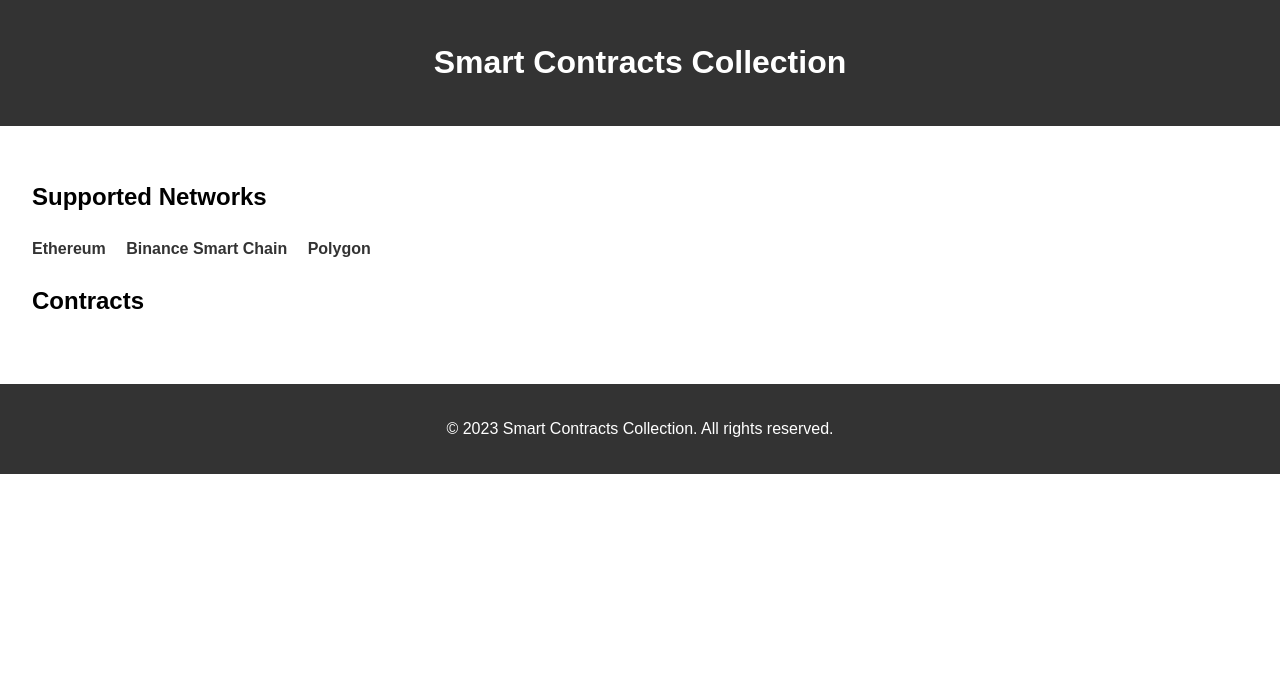
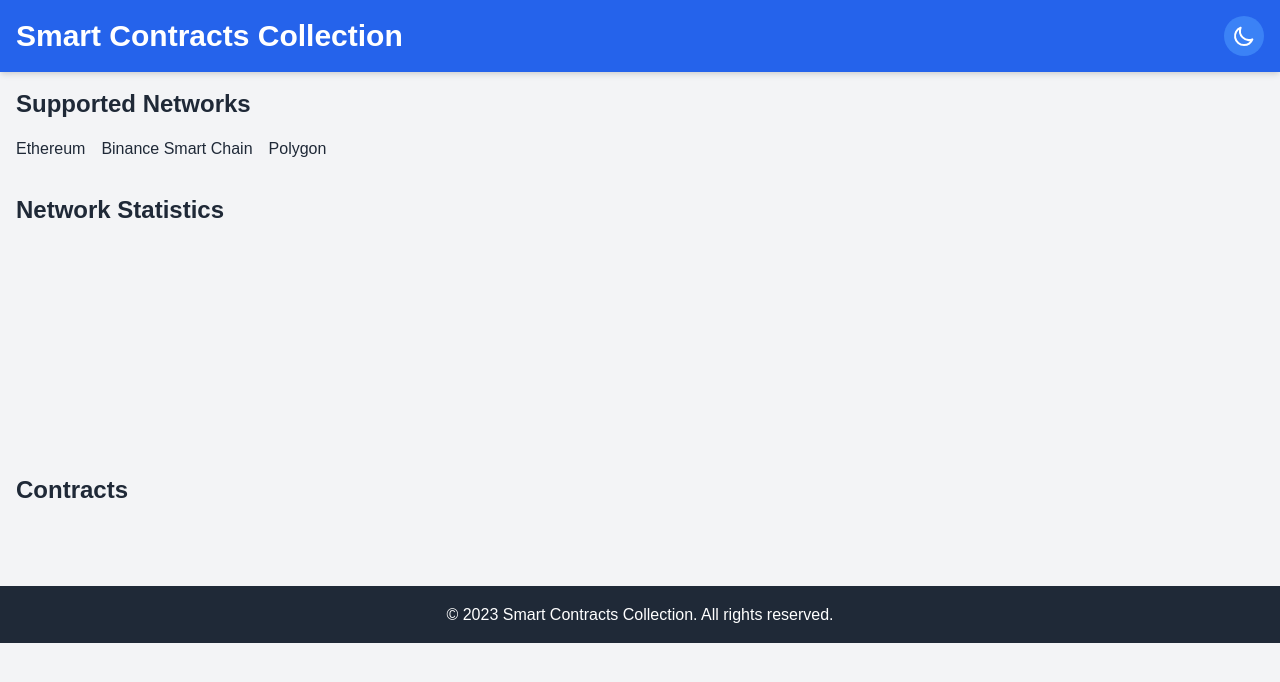
Before and after one commit to likhonsh3ikh/smart-contracts, a website: page index.html in a window 1280 px wide. Drawn offline with nearby package versions, Linux system fonts and the light colour scheme.

Commit message:
Update index.html

```diff
--- a/index.html
+++ b/index.html
@@ -3,29 +3,55 @@
 <head>
     <meta charset="UTF-8">
     <meta name="viewport" content="width=device-width, initial-scale=1.0">
-    <title>Smart Contracts Collection</title>
+    <title>Smart Contracts Collection - Curated Cryptocurrency Token Contracts</title>
+    <meta name="description" content="Explore our curated collection of smart contracts used by reputable cryptocurrency tokens across Ethereum, Binance Smart Chain, and Polygon networks.">
+    <meta name="keywords" content="smart contracts, cryptocurrency, blockchain, Ethereum, Binance Smart Chain, Polygon">
+    <link rel="stylesheet" href="https://cdn.jsdelivr.net/npm/tailwindcss@2.2.19/dist/tailwind.min.css">
     <link rel="stylesheet" href="static/css/styles.css">
+    <script src="https://cdn.jsdelivr.net/npm/chart.js"></script>
+    <script type="application/ld+json">
+    {
+      "@context": "https://schema.org",
+      "@type": "WebSite",
+      "name": "Smart Contracts Collection",
+      "url": "https://example.com",
+      "description": "A curated collection of smart contracts used by reputable cryptocurrency tokens across various blockchain networks."
+    }
+    </script>
 </head>
-<body>
-    <header>
-        <h1>Smart Contracts Collection</h1>
+<body class="bg-gray-100 dark:bg-gray-900 text-gray-800 dark:text-gray-200 transition-colors duration-200">
+    <header class="bg-blue-600 dark:bg-blue-800 text-white p-4 shadow-md">
+        <div class="container mx-auto flex justify-between items-center">
+            <h1 class="text-3xl font-bold">Smart Contracts Collection</h1>
+            <button id="darkModeToggle" class="p-2 rounded-full bg-blue-500 dark:bg-blue-700">
+                <svg xmlns="http://www.w3.org/2000/svg" class="h-6 w-6" fill="none" viewBox="0 0 24 24" stroke="currentColor">
+                    <path stroke-linecap="round" stroke-linejoin="round" stroke-width="2" d="M20.354 15.354A9 9 0 018.646 3.646 9.003 9.003 0 0012 21a9.003 9.003 0 008.354-5.646z" />
+                </svg>
+            </button>
+        </div>
     </header>
-    <main>
-        <section id="networks">
-            <h2>Supported Networks</h2>
-            <ul>
-                <li><a href="#" data-network="ethereum">Ethereum</a></li>
-                <li><a href="#" data-network="bsc">Binance Smart Chain</a></li>
-                <li><a href="#" data-network="polygon">Polygon</a></li>
-            </ul>
+    <main class="container mx-auto p-4">
+        <section id="networks" class="mb-8">
+            <h2 class="text-2xl font-semibold mb-4">Supported Networks</h2>
+            <div class="flex flex-wrap gap-4">
+                <button class="network-btn" data-network="ethereum">Ethereum</button>
+                <button class="network-btn" data-network="bsc">Binance Smart Chain</button>
+                <button class="network-btn" data-network="polygon">Polygon</button>
+            </div>
+        </section>
+        <section id="stats" class="mb-8">
+            <h2 class="text-2xl font-semibold mb-4">Network Statistics</h2>
+            <canvas id="networkStats" width="400" height="200"></canvas>
         </section>
         <section id="contracts">
-            <h2>Contracts</h2>
-            <div id="contract-list"></div>
+            <h2 class="text-2xl font-semibold mb-4">Contracts</h2>
+            <div id="contract-list" class="grid grid-cols-1 md:grid-cols-2 lg:grid-cols-3 gap-4"></div>
         </section>
     </main>
-    <footer>
-        <p>&copy; 2023 Smart Contracts Collection. All rights reserved.</p>
+    <footer class="bg-gray-800 text-white p-4 mt-8">
+        <div class="container mx-auto text-center">
+            <p>&copy; 2023 Smart Contracts Collection. All rights reserved.</p>
+        </div>
     </footer>
     <script src="static/js/script.js"></script>
 </body>
```
